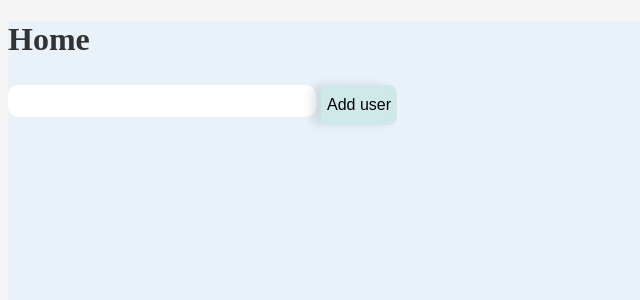
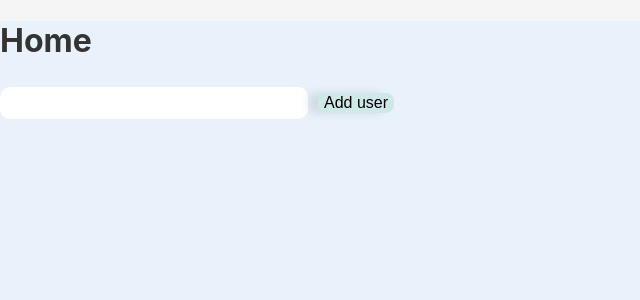
Before and after one commit to RajBhut/To-do, a React (Create React App) app: page / in a window 1280 px wide. Shown: the top 300 px of the page, without its empty margins (0-640 px from the left). Built offline with nearby package versions, Linux system fonts and the light colour scheme.

Commit message:
overflow error solved

```diff
--- a/src/components/App.css
+++ b/src/components/App.css
@@ -1,3 +1,4 @@
+
 
 
 
@@ -70,11 +71,29 @@ color: #333;
     color: #fff;
     background-color: #333;
   }
+  /*  input[type="checkbox" ]*/
+  .checkboxcontainer
+  {
+    display: flex;
+    align-items: center;
+    justify-content: center;
 
-input .checkbox {
+  }
+   .checkbox{
     background-color: #ddd;
     border-color: #ccc;
-  width: fit-content;
+    width: auto;
+    height: inherit;
+
+ height: inherit;
+ cursor: default;
+    appearance: auto;
+    box-sizing: border-box;
+    margin: 5px 3px 3px 4px;
+    margin-left: 15px;
+    height: 25px;
+    width: 35px;
+
 
 
 
@@ -98,6 +117,7 @@ input .checkbox {
     margin-bottom: 5px;
     height: fit-content;
 
+
   }
 
   li:hover {
@@ -116,6 +136,7 @@ li:hover {
     width: 100%;
     align-items: center;
     justify-content: center;
+    padding-top: 10px;
   }
   #home
   {
--- a/src/components/App.jsx
+++ b/src/components/App.jsx
@@ -1,3 +1,4 @@
+
 import React, { useState, useEffect } from 'react';
 import { useParams, Link } from 'react-router-dom';
 import './App.css';
@@ -50,7 +51,7 @@ function App() {
                     {todos.map((item) => (
                         <li id='todo' key={item.id}>
                             <div className='con'>{item.todo}</div>
-                              <input className="checkbox" type="checkbox" onChange={() => deleteItem(item.id)} />
+                             <div className="checkboxcontainer"> <input className="checkbox" type="checkbox" onChange={() => deleteItem(item.id)} /></div>
                         </li>
                     ))}
                 </ul></div>
--- a/src/components/Home.css
+++ b/src/components/Home.css
@@ -1,3 +1,4 @@
+
 
 .container
 {
@@ -10,9 +11,17 @@
  box-shadow: -10px 0 10px rgba(0,0,0,0.1);
  backdrop-filter: blur(10px);
     margin: 10px;
+padding: 3px;
 
     border-radius: 10px;
 
+}
+.container:hover
+{
+
+    box-shadow: 0 1px 2px rgba(0, 0, 0, 0.1);
+    transition: transform 0.3s ease-in-out;
+    transform: scale(1.05);
 }
 
 
@@ -26,12 +35,14 @@
     text-decoration: none;
     padding: 5px;
 }
-form{
+#forminput{
     height: 50px;
     display: flex;
+    justify-content: center;
+    align-items: center;
 
 }
-form input
+ #homeinput
 {
     height: 30px;
     border-radius: 10px;
@@ -44,24 +55,30 @@ form input
     margin-bottom: 5px;
     min-width: 300px;
 }
-form button
+
+#homeinput :hover
+{
+
+    background-color: rgba(142, 214, 187, 0.288);
+    box-shadow: -10px 0 10px rgba(0,0,0,0.1);
+}
+button
 {
     background-color: rgba(142, 214, 187, 0.288);
     box-shadow: -10px 0 10px rgba(0,0,0,0.1);
     backdrop-filter: blur(10px);
     border-radius: 8px;
     font-size: medium;
-    margin-left: 5px ;
+    margin-left: 10px ;
     border: none;
     outline: none;
-    margin-top: 5px ;
-    margin-bottom: 5px;
+  height: 75%;
 }
 
 .bd
 {
 
-    height: 100vh;
+    min-height:100vh ;
     background-color: #E9f1fa;
 
 
@@ -79,6 +96,9 @@ form button
 {
     display: flex;
     flex-direction: row;
+    height: fit-content;
+    flex-wrap: wrap;
+    word-break: break-all;
 }
 #home
 {
@@ -87,3 +107,10 @@ form button
     width: 100px;
     height: 50px;
 }
+.data
+{
+    display: flex;
+    height: 100%;
+    flex-wrap: wrap;
+    word-break: break-all;
+}
--- a/src/components/Home.jsx
+++ b/src/components/Home.jsx
@@ -27,14 +27,15 @@ function Home() {
     }, []);
 
     useEffect(() => {
-        localStorage.setItem('users', JSON.stringify(users));
-    }, [users]);
+              localStorage.setItem('users', JSON.stringify(users));
 
-    return (
+            }, [users]);
+
+   return(
         <div className='bd'>
             <div className='Header'><h1> Home</h1>
-            <form onSubmit={addUser}>
-            <input type="text" value={input} onChange={event => setInput(event.target.value)} /><button id='sub' type='submit'>Add user</button></form></div>
+            <form id='homeform' onSubmit={addUser}>
+            <input type="text" value={input} onChange={event => setInput(event.target.value)} id='homeinput' /><button id='sub' type='submit'>Add user</button></form></div>
       <div className="data">
             <ul >
                 {users.map(user => (
@@ -49,6 +50,7 @@ function Home() {
             </div>
         </div>
     );
+
 }
 
 export default Home;
--- a/src/index.css
+++ b/src/index.css
@@ -1,3 +1,4 @@
+
 body {
   margin: 0;
   font-family: -apple-system, BlinkMacSystemFont, 'Segoe UI', 'Roboto', 'Oxygen',
--- a/src/index.js
+++ b/src/index.js
@@ -3,7 +3,7 @@ import ReactDOM from 'react-dom/client';
 
 import AppRouter from './routermanager';
 
-//import './index.css';
+import './index.css';
 
 // ----oldd synex ----ReactDOM.render(<h1> </h1> , document.getElementById('root'))
 
```
Lines whose indentation alone changed are shown as unchanged.
